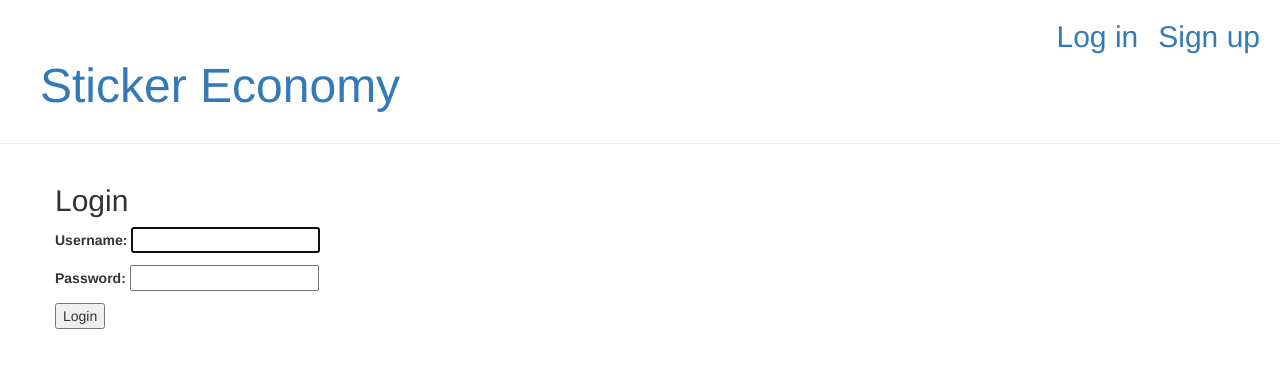
After one commit to samjjc/sticker-economy, a Django app: page /login/ in a window 1280 px wide. The commit adds this page. Shown: the top 368 px of the page. Run offline with Django 3.2, Linux system fonts and the light colour scheme; some libraries are stand-ins or nearby versions.

Commit message:
LOGIN AND SIGNUP FUNCTIONAL

```diff
--- a/economy/static/css/economy.css
+++ b/economy/static/css/economy.css
@@ -43,8 +43,8 @@
     margin-bottom: 70px;
 }
 
-.black{
-    color: #000000;
+.right{
+    float: right;
 }
 
 .sticker h1 a, .post h1 a:visited {
--- a/economy/templates/economy/base.html
+++ b/economy/templates/economy/base.html
@@ -10,10 +10,10 @@
     <body>
             {% if user.is_authenticated %}
                 <a href="{% url 'sticker_new' %}" class="top-menu-image"><span class="glyphicon glyphicon-plus"></span></a>
-                <h2><a href="/" class="top-menu">Log out</a></h2>
+                <h2><a href="/logout/" class="top-menu">Log out</a></h2>
                 {% else %}
                 <h2><a href="/signup/" class="top-menu">Sign up</a></h2>
-                <h2><a href="/signup/" class="top-menu">Log in</a></h2>
+                <h2><a href="/login/" class="top-menu">Log in</a></h2>
             {% endif %}
             <div class="page-header">
                 <h1><a href="/">Sticker Economy</a></h1>
--- a/economy/templates/economy/sticker_detail.html
+++ b/economy/templates/economy/sticker_detail.html
@@ -1,18 +1,20 @@
 {% extends 'economy/base.html' %}
 
 {% block content %}
-    <div class="sticker">
     <div class="jumbotron row">
         <div class = "col-md-6">
             <div class="date">
                 <p>published: {{ sticker.created_date }}</p>
             </div>
+
             <h1><a href="{% url 'sticker_detail' pk=sticker.pk %}">{{ sticker.title }}</a></h1>
             <p>{{ sticker.description|linebreaksbr }}</p>
         </div>
         <div class="col-sm-6">
+            {% if user.is_authenticated %}
+                <a class="btn btn-default right" href="{% url 'sticker_edit' pk=sticker.pk %}"><span class="glyphicon glyphicon-pencil"></span></a>
+            {% endif %}
             <img src="{{ sticker.image.url }}" alt="Sticker image" height="200"></img>
         </div>
     </div>
-    </div>
 {% endblock %}
--- /dev/null
+++ b/economy/templates/login.html
@@ -0,0 +1,12 @@
+{% extends 'economy/base.html' %}
+
+{% block title %}Login{% endblock %}
+
+{% block content %}
+  <h2>Login</h2>
+  <form method="post" class="sticker-form" enctype="multipart/form-data" >
+    {% csrf_token %}
+    {{ form.as_p }}
+    <button type="submit">Login</button>
+  </form>
+{% endblock %}
--- a/economy/templates/economy/signup.html
+++ b/economy/templates/signup.html
@@ -1,10 +1,10 @@
-{% extends 'base.html' %}
+{% extends 'economy/base.html' %}
 
 {% block content %}
   <h2>Sign up</h2>
   <form method="post">
     {% csrf_token %}
     {{ form.as_p }}
-    <button type="submit" class="save btn btn-default">Sign up</button>
+    <button type="submit">Sign up</button>
   </form>
 {% endblock %}
--- a/economy/urls.py
+++ b/economy/urls.py
@@ -2,9 +2,11 @@ from django.urls import path
 from . import views
 
 urlpatterns = [
-    path(r'signup/', views.signup, name='signup'),
     path('', views.sticker_list, name='sticker_list'),
     path(r'sticker/<int:pk>/', views.sticker_detail, name='sticker_detail'),
     path(r'sticker/new/', views.sticker_new, name='sticker_new'),
     path(r'post/<int:pk>/edit/', views.sticker_edit, name='sticker_edit'),
+    path(r'signup/', views.signup_view, name='signup'),
+    path(r'login/', views.login_view, name='login'),
+    path(r'logout/', views.logout_view, name='logout'),
 ]
--- a/economy/views.py
+++ b/economy/views.py
@@ -1,8 +1,8 @@
 from django.shortcuts import render, get_object_or_404, redirect
-from django.contrib.auth import login, authenticate
-from django.contrib.auth.forms import UserCreationForm
+from django.contrib.auth import login, authenticate, logout
 from .models import Sticker
-from .forms import StickerForm
+from .forms import StickerForm, SignUpForm, LogInForm
+from django.contrib.auth.forms import AuthenticationForm
 
 # Create your views here.
 def sticker_list(request):
@@ -38,16 +38,39 @@ def sticker_edit(request, pk):
         form = StickerForm(instance=sticker)
     return render(request, 'economy/sticker_edit.html', {'form': form})
 
-def signup(request):
+def signup_view(request):
     if request.method == 'POST':
-        form = UserCreationForm(request.POST)
+        form = SignUpForm(request.POST)
         if form.is_valid():
-            form.save()
-            username = form.cleaned_data.get('username')
+            user = form.save()
+            user.refresh_from_db()  # load the profile instance created by the signal
+            user.save()
             raw_password = form.cleaned_data.get('password1')
-            user = authenticate(username=username, password=raw_password)
+            user = authenticate(username=user.username, password=raw_password)
             login(request, user)
-            return redirect('home')
+            return redirect('sticker_list')
     else:
-        form = UserCreationForm()
+        form = SignUpForm()
     return render(request, 'signup.html', {'form': form})
+
+def login_view(request):
+    if request.method == 'POST':
+        form = LogInForm(data = request.POST)
+        # print(form)
+        if form.is_valid():
+            user = form.cleaned_data
+            user = authenticate(username=user.get('username'), password=user.get('password'))
+            if user is not None:
+                login(request, user)
+                return redirect('sticker_list')
+            else:
+                print("USER IS NONE")
+        else:
+            print("FORM IS INVALID")
+    else:
+        form = AuthenticationForm()
+    return render(request, 'login.html', {'form': form})
+
+def logout_view(request):
+    logout(request)
+    return redirect('sticker_list')
--- a/stickerEconomy/settings.py
+++ b/stickerEconomy/settings.py
@@ -127,3 +127,5 @@ MEDIA_URL='/media/'
 
 # Activate Django-Heroku.
 django_heroku.settings(locals())
+
+LOGIN_REDIRECT_URL = 'home'
```
Also changed, not shown: economy/forms.py (+16 -0 lines), economy/models.py (+15 -0 lines), economy/templates/economy/profile.html (added, +19 -0 lines), db.sqlite3, economy/migrations/0004_auto_20180306_1715.py (added). Lines whose indentation alone changed are shown as unchanged.
